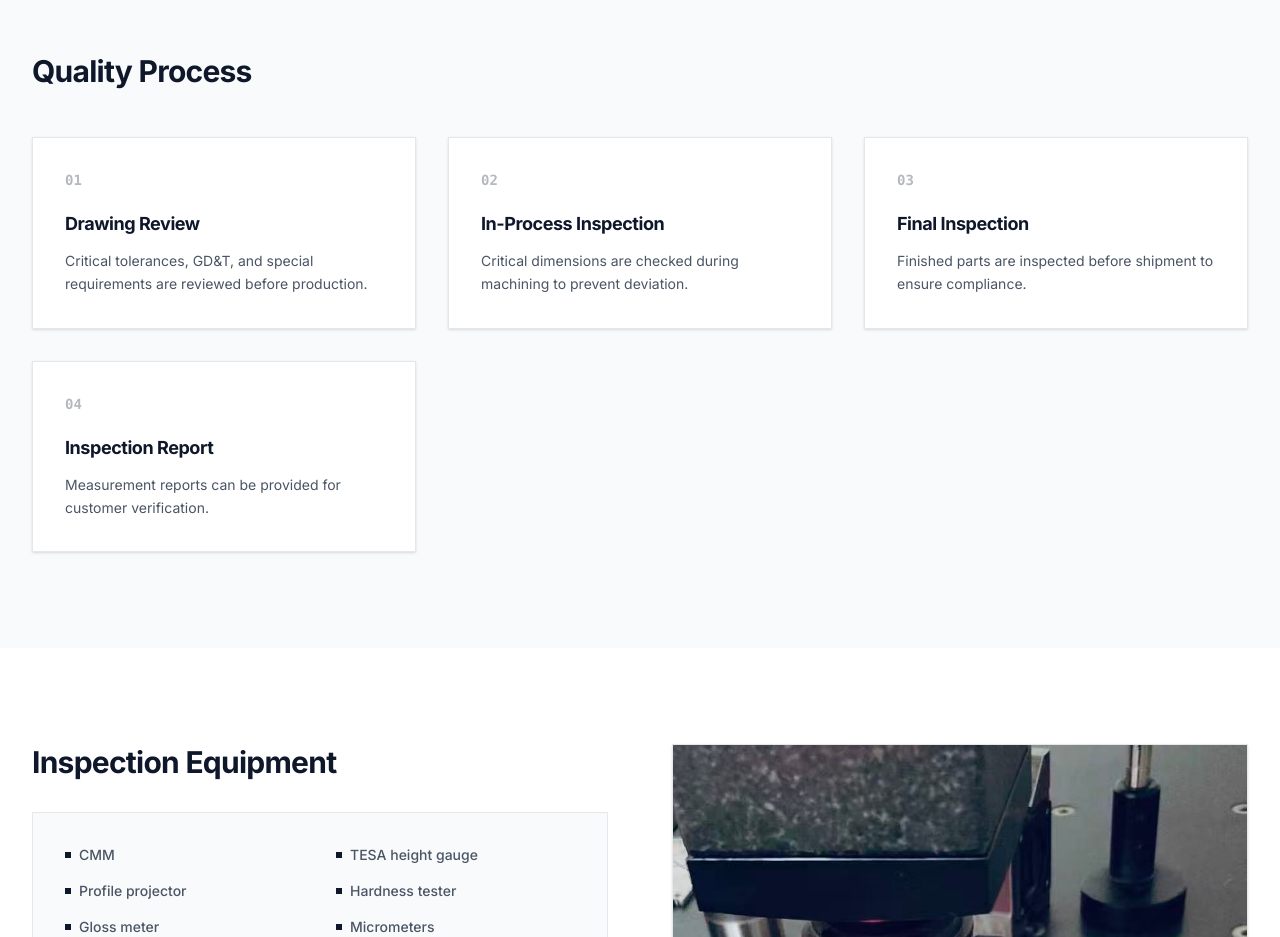
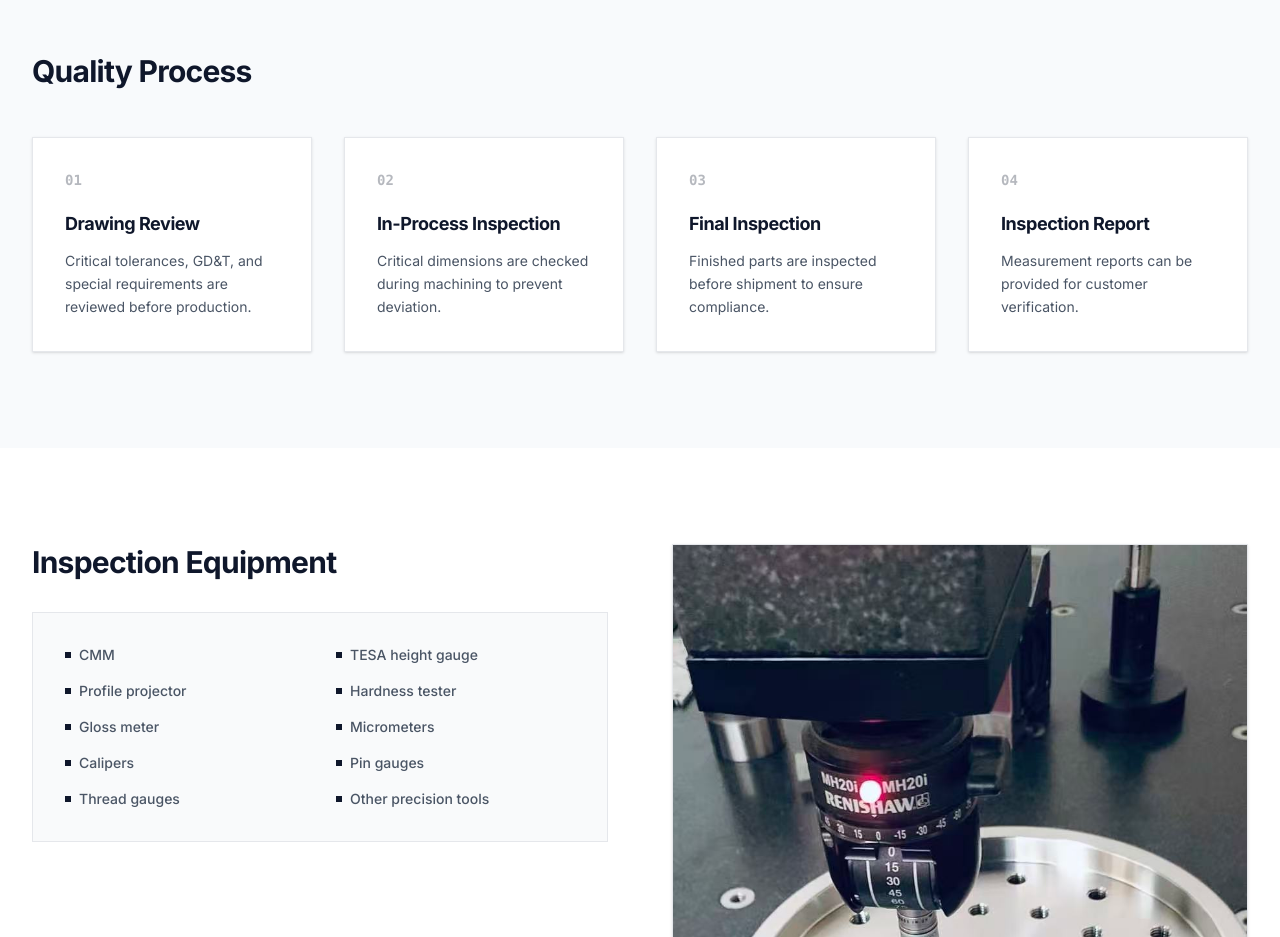
Before and after one commit to samlau0086/hongyuan, a React (Vite) app: page /quality in a window 1280 px wide. Shown: the part 920-1857 px from the top of the page. Built offline with nearby package versions, Linux system fonts and the light colour scheme.

Commit message:
Quality 页面 Quality Process 区域的 4 个卡片已改为桌面端一行 4 列。

```diff
--- a/src/pages/Quality.tsx
+++ b/src/pages/Quality.tsx
@@ -67,7 +67,7 @@
       <section className="py-24 bg-primary-50">
         <div className="mx-auto max-w-[1600px] w-full px-4 sm:px-6 lg:px-8">
           <h2 className="text-3xl font-display font-bold mb-12 text-primary-900">Quality Process</h2>
-          <div className="grid md:grid-cols-2 lg:grid-cols-3 gap-8">
+          <div className="grid md:grid-cols-2 lg:grid-cols-4 gap-8">
               {[
                 { title: 'Drawing Review', desc: 'Critical tolerances, GD&T, and special requirements are reviewed before production.' },
                 { title: 'In-Process Inspection', desc: 'Critical dimensions are checked during machining to prevent deviation.' },
```
